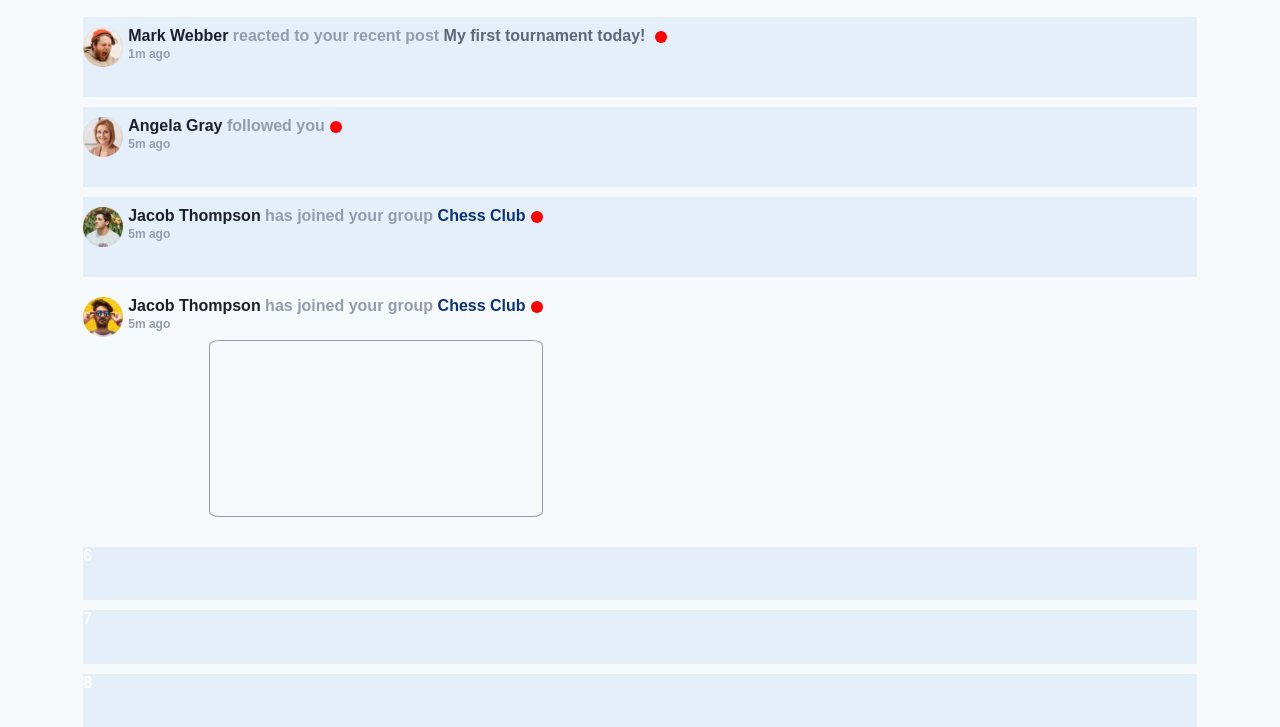
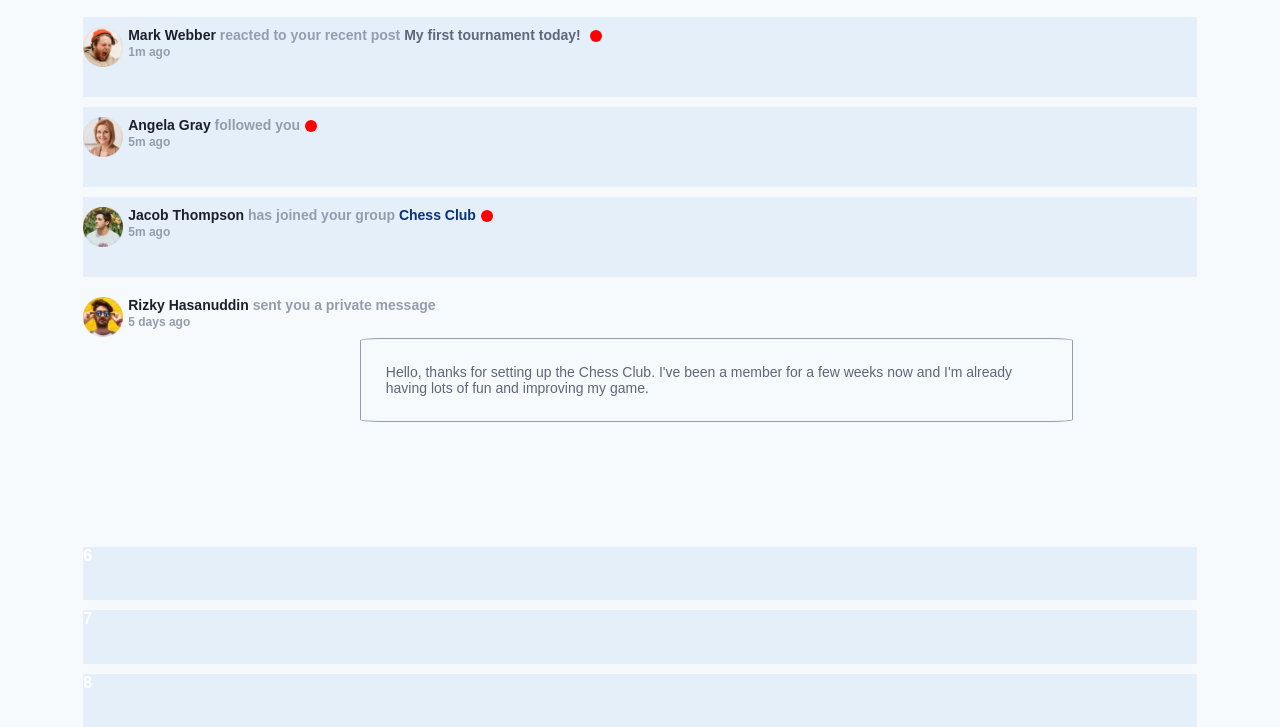
Before and after one commit to Claudiocci3/frontend-mentor, a website: page index.html in a window 1280 px wide. Shown: the part 73-800 px from the top of the page. Drawn offline with nearby package versions, Linux system fonts and the light colour scheme.

Commit message:
agregando section msj

```diff
--- a/assets/styles/styles.scss
+++ b/assets/styles/styles.scss
@@ -87,13 +87,14 @@ p {
       margin-left: 5px; /* Ajusta el espacio a la izquierda del punto según sea necesario */
   }
   .mensaje {
-    width: 80%;
-    height: 100%;
+    width: 70%;
     margin-left: auto;
     border: 1px solid $color-grayish-blue;
     background-color: $color-very-light-grayish-blue;
     border-radius: 3%;
     margin-top: 5px;
+    font-weight: $font-weight-regular;
+    padding: 25px;
   }
   }
 .header {
--- a/assets/styles/variables.scss
+++ b/assets/styles/variables.scss
@@ -17,4 +17,4 @@ $font-weight-regular: 500;
 $font-weight-bold: 800;
 
 // Other variables
-$base-font-size: 16px;
+$base-font-size: 14px;
--- a/index.html
+++ b/index.html
@@ -61,10 +61,13 @@
       </div>
       <div class="text">
         <p>
-          <span class="name">Jacob Thompson </span > <span class="reaction">has joined your group</span> <span class="reaction-blue">Chess Club</span><span class="point-red"></span>
+          <span class="name">Rizky Hasanuddin </span > <span class="reaction">sent you a private message</span>
         </p>
-        <p class="date">5m ago</p>
-        <div class="mensaje"></div>
+        <p class="date">5 days ago</p>
+        <div class="mensaje">
+          <p> Hello, thanks for setting up the Chess Club. I've been a member for a few weeks now and
+            I'm already having lots of fun and improving my game.</p>
+        </div>
       </div>
     </div>
     <div class="notification">6</div>
@@ -84,10 +87,10 @@
 
 
 
-  1 day ago
 
-  Rizky Hasanuddin sent you a private message
-  5 days ago
+
+
+
   Hello, thanks for setting up the Chess Club. I've been a member for a few weeks now and
   I'm already having lots of fun and improving my game.
 
```
Also changed, not shown: assets/styles/styles.css.
